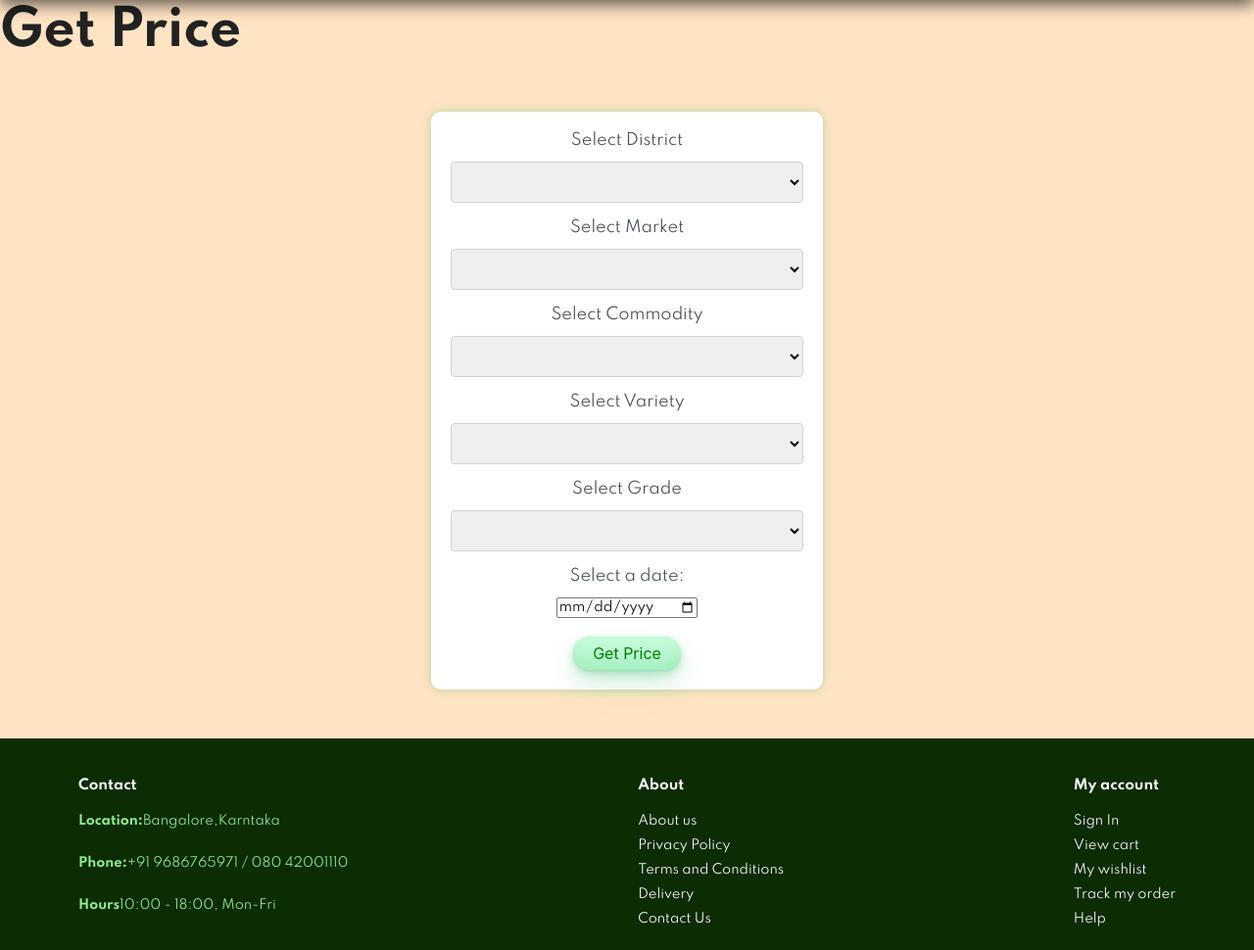
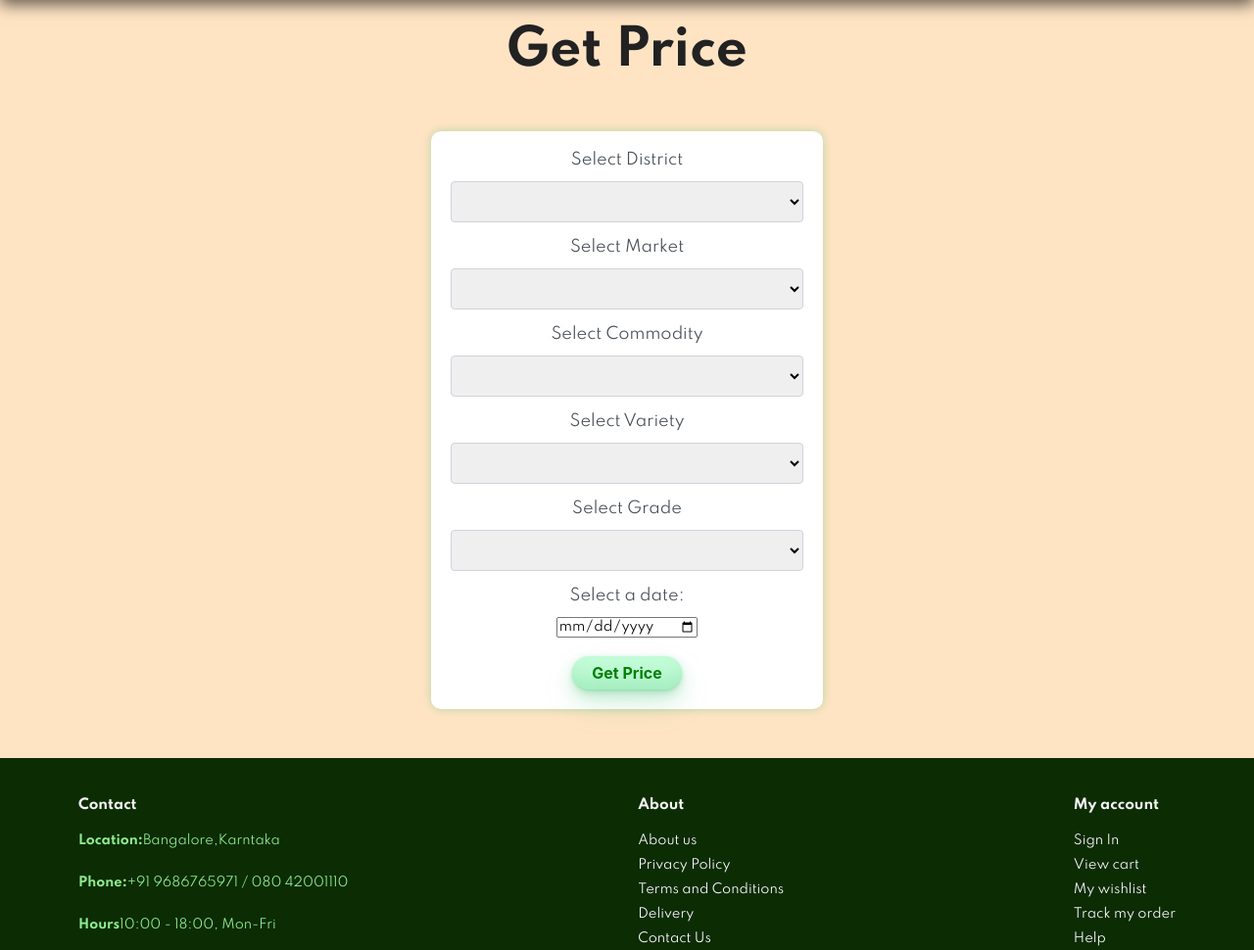
Before and after one commit to Tarun-space-S/Soil_Pulse, a Flask app: template app/templates/price.html in a window 1280 px wide. Shown: the part 125-1095 px from the top of the page at 98% size. Run offline with Flask 3, Linux system fonts and the light colour scheme; the template is opened without the code that fills it, so the values that code supplies are empty; parts of the project's set-up code (start-up, migrations or seed data) failed here and were passed over.

Commit message:
commited many changes

```diff
--- a/app/static/css/about.css
+++ b/app/static/css/about.css
@@ -63,6 +63,7 @@ button.normal{
 
 body {
     width: 100%;
+    min-height: 100vh;
     background-color:bisque;
   }
 #header {
@@ -233,7 +234,8 @@ footer{
     flex-wrap:wrap;
     justify-content: space-between;
     background-color: #0C2C04;
-    position:sticky;
+    width:100%;
+    bottom:0;
   }
 
   footer .col{
--- a/app/templates/dataset.html
+++ b/app/templates/dataset.html
@@ -3,7 +3,7 @@
 <head>
   <title>Dataset</title>
   <link rel="stylesheet" href="../static/css/about.css">
-  <link rel="stylesheet" href="{{ url_for('static', filename='css/market.css') }}">
+  <link rel="stylesheet" href="../static/css/market.css">
   <style>
   #get_status,
   #get_data {
@@ -87,7 +87,7 @@
 
   {% if complete == 1 %}
     <!-- Show the "Train Model" button when the condition is met -->
-    <a href="/display"><button class="Iprimary">Train Model</button></a>
+    <a href="/display" style="all:unset"><button class="Iprimary">Train Model</button></a>
   {% endif %}
   <script>
     const button = document.querySelector("#get_data");
--- a/app/templates/price.html
+++ b/app/templates/price.html
@@ -3,7 +3,7 @@
 <head>
 <title>Get Price</title>
 <link rel="stylesheet" href="../static/css/about.css">
-<link rel="stylesheet" href="{{ url_for('static', filename='css/price.css') }}">
+<link rel="stylesheet" href="../static/css/price.css">
 
 </head>
 <body >
@@ -17,7 +17,7 @@
         </ul>
     </div>
     </section>
-<h1>Get Price</h1>
+<h1 style="text-align: center;margin: 20px;">Get Price</h1>
 <div id="pbody">
   <form action="/predict_price" method="POST" onsubmit="return validateForm()">
     <label for="district">Select District</label>
@@ -58,7 +58,7 @@
 
     <br>
     <br>
-    <button type="submit" class="Iprimary" id="getRecommendationButton" href="">Get Price</button>
+    <button type="submit" class="Iprimary" id="getRecommendationButton" href="" style="font-weight: bold;">Get Price</button>
   </form>
   <script>
     function validateForm() {
```
Also changed, not shown: app/templates/sample.html (+6 -5 lines).
